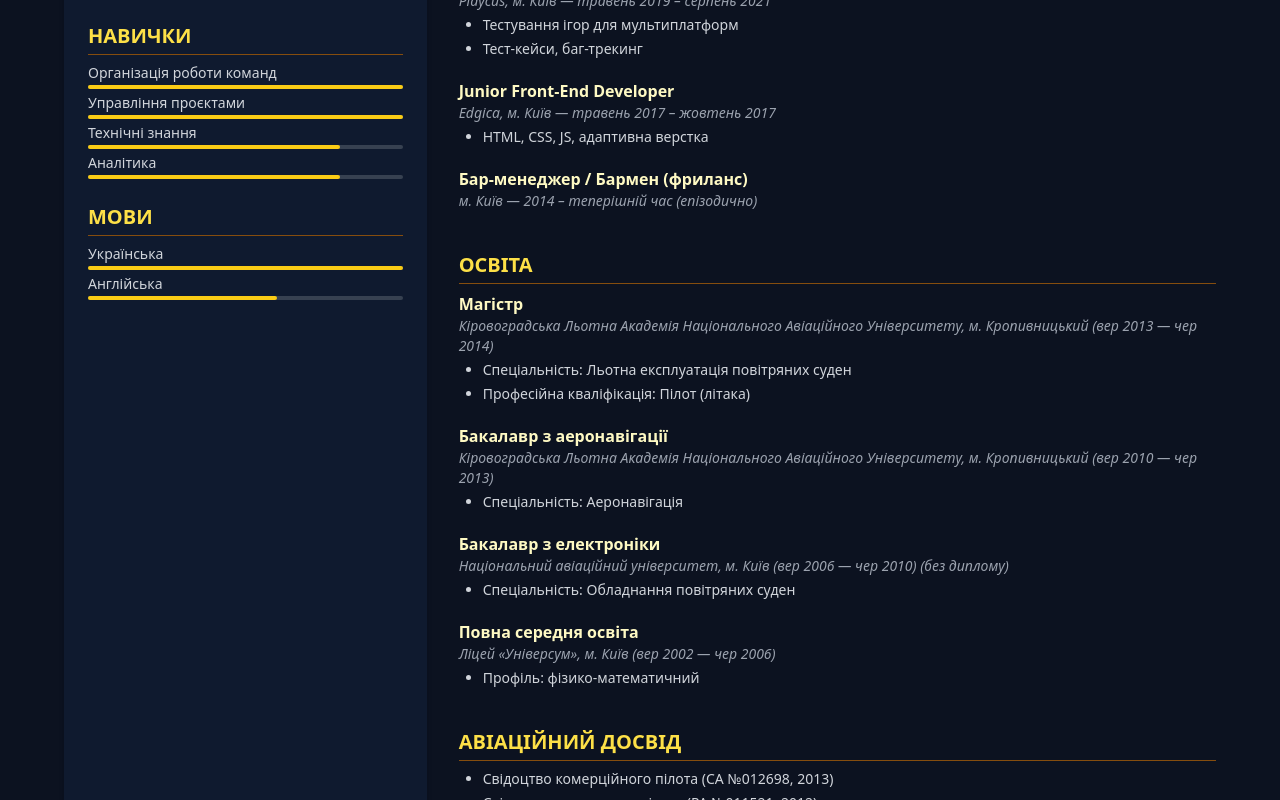
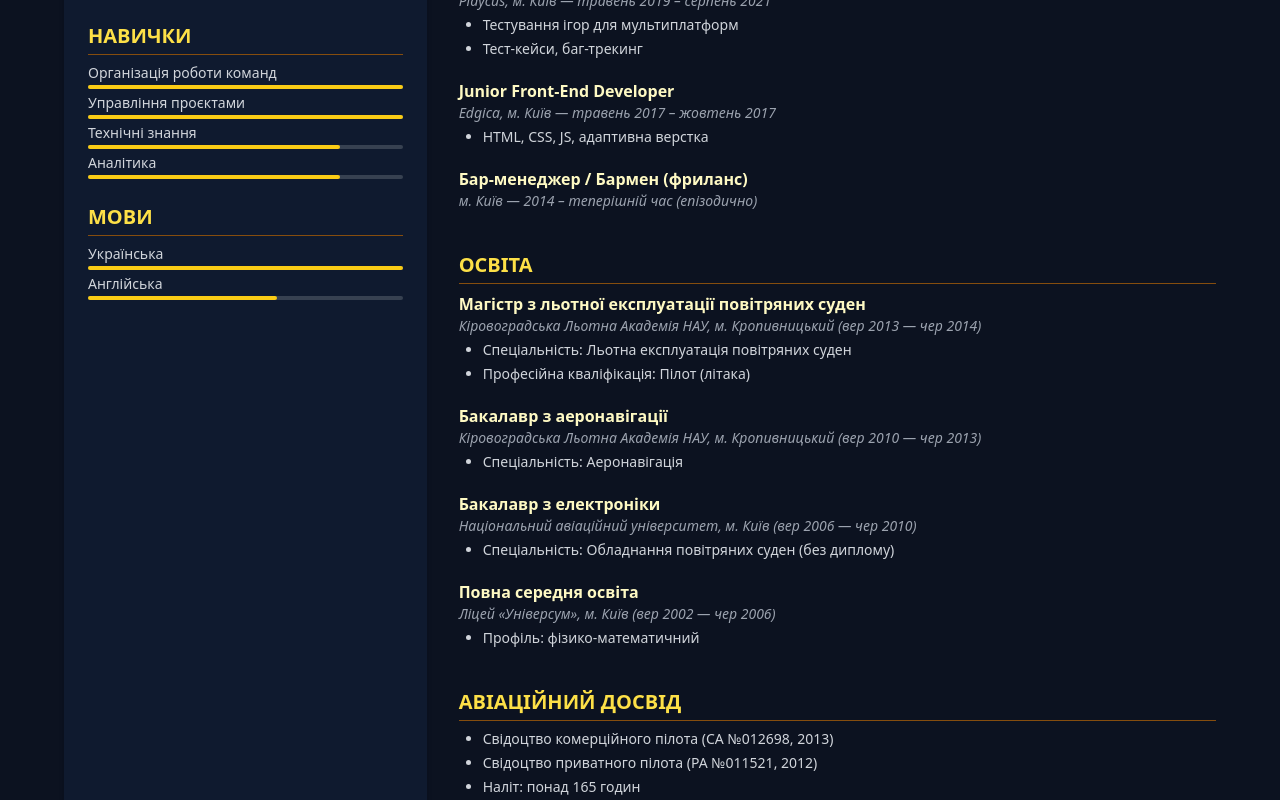
Before and after one commit to OKchesterOK/cv-landing, a React (Vite) app: page / in a window 1280 px wide. Shown: the part 535-1335 px from the top of the page. Built offline with nearby package versions, Linux system fonts and the light colour scheme.

Commit message:
Update App.jsx

```diff
--- a/src/App.jsx
+++ b/src/App.jsx
@@ -62,15 +62,15 @@ export default function App() {
           </Section>
 
           <Section title="ОСВІТА">
-            <ListItem title="Магістр" subtitle="Кіровоградська Льотна Академія Національного Авіаційного Університету, м. Кропивницький (вер 2013 — чер 2014)" bullets={[
+            <ListItem title="Магістр з льотної експлуатації повітряних суден" subtitle="Кіровоградська Льотна Академія НАУ, м. Кропивницький (вер 2013 — чер 2014)" bullets={[
               'Спеціальність: Льотна експлуатація повітряних суден',
               'Професійна кваліфікація: Пілот (літака)'
             ]} />
-            <ListItem title="Бакалавр з аеронавігації" subtitle="Кіровоградська Льотна Академія Національного Авіаційного Університету, м. Кропивницький (вер 2010 — чер 2013)" bullets={[
+            <ListItem title="Бакалавр з аеронавігації" subtitle="Кіровоградська Льотна Академія НАУ, м. Кропивницький (вер 2010 — чер 2013)" bullets={[
               'Спеціальність: Аеронавігація'
             ]} />
-            <ListItem title="Бакалавр з електроніки" subtitle="Національний авіаційний університет, м. Київ (вер 2006 — чер 2010) (без диплому)" bullets={[
-              'Спеціальність: Обладнання повітряних суден'
+            <ListItem title="Бакалавр з електроніки" subtitle="Національний авіаційний університет, м. Київ (вер 2006 — чер 2010)" bullets={[
+              'Спеціальність: Обладнання повітряних суден (без диплому)'
             ]} />
             <ListItem title="Повна середня освіта" subtitle="Ліцей «Універсум», м. Київ (вер 2002 — чер 2006)" bullets={[
               'Профіль: фізико-математичний'
```
